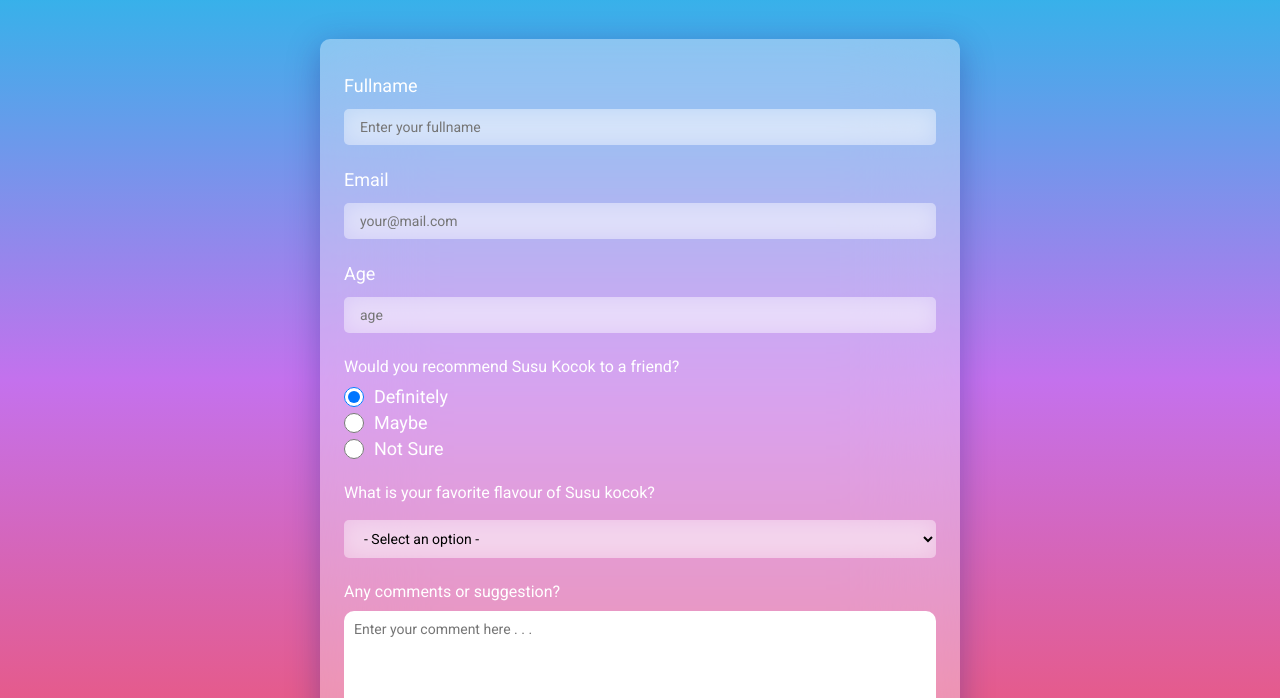
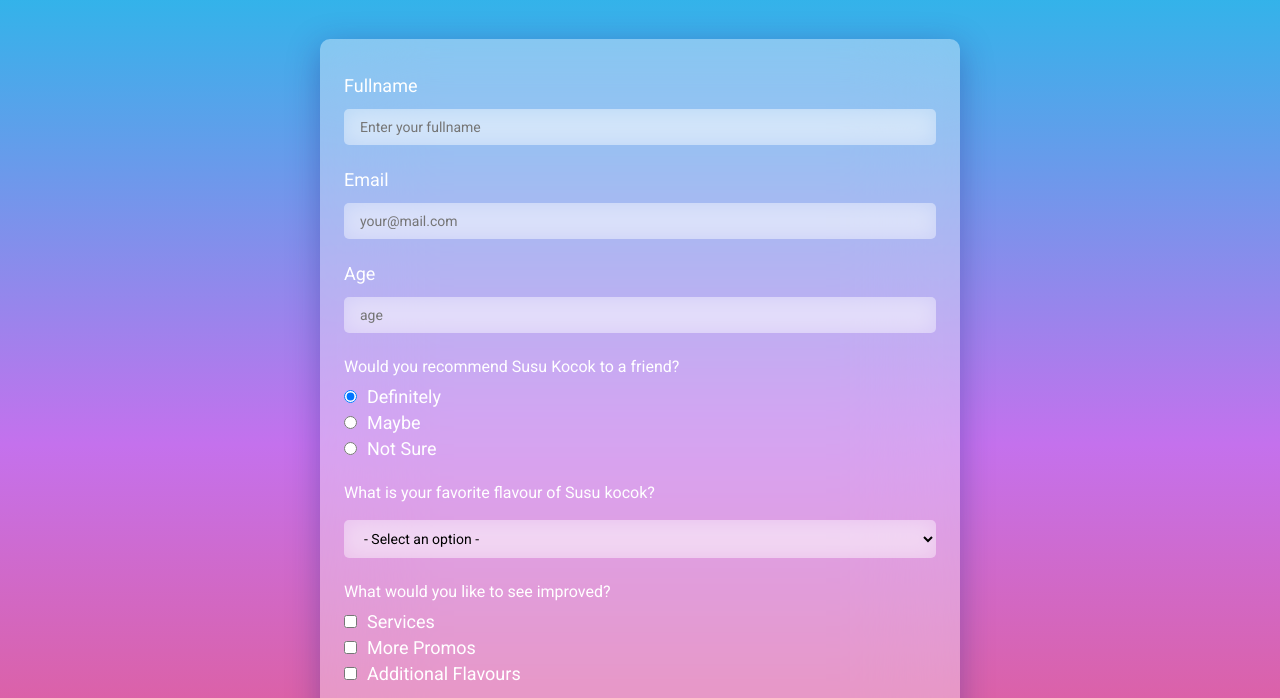
Before and after one commit to wildanGhifari/survey-form, a plain HTML site: page index.html in a window 1280 px wide. Shown: the part 102-800 px from the top of the page. Drawn offline with Linux system fonts and the light colour scheme.

Commit message:
Adding Question about improvements

```diff
--- a/assets/style.css
+++ b/assets/style.css
@@ -80,8 +80,11 @@
 .input-radio {
   display: inline-block;
   margin-right: 0.625rem;
-  min-height: 1.25rem;
-  min-width: 1.25rem;
+}
+
+.input-checkbox {
+  display: inline-block;
+  margin-right: 0.625rem;
 }
 
 .input-textarea {
--- a/index.html
+++ b/index.html
@@ -55,6 +55,21 @@
                 </select>
             </div>
             <div class="form-group">
+                <p>What would you like to see improved?</p>
+                <label>
+                    <input type="checkbox" class="input-checkbox" name="prefer" value="more-promos">
+                    Services
+                </label>
+                <label>
+                    <input type="checkbox" class="input-checkbox" name="prefer" value="more-promos">
+                    More Promos
+                </label>
+                <label>
+                    <input type="checkbox" class="input-checkbox" name="prefer" value="additional-flavours">
+                    Additional Flavours
+                </label>
+            </div>
+            <div class="form-group">
                 <p>Any comments or suggestion?</p>
                 <textarea name="comment" id="comments" class="input-textarea" placeholder="Enter your comment here . . ."></textarea>
             </div>
```
